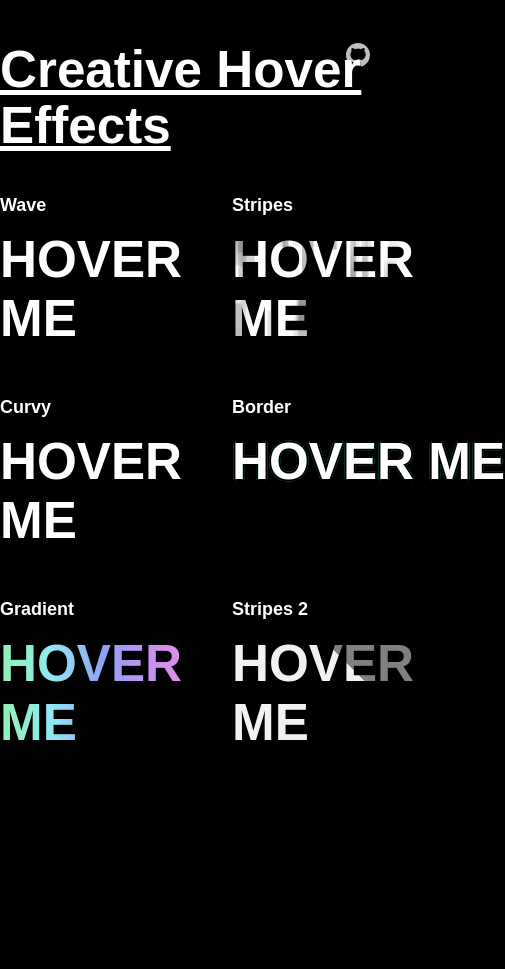
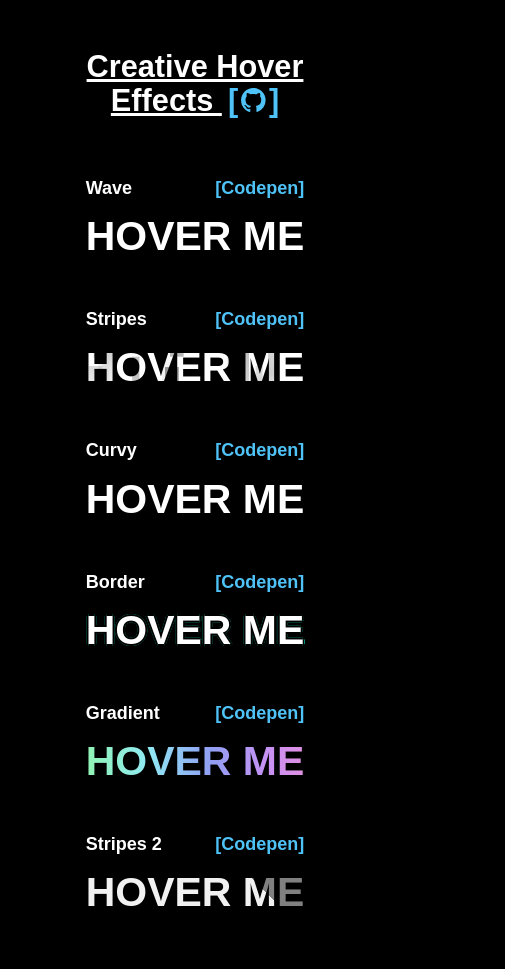
Before and after one commit to wwebdev/hover-effect-ideas, a website: page src/index.html in a window 390 px wide. Shown: the whole page, 505 px wide, since content can reach past the window. Before the commit the page ends 844 px from the top, so only its background shows below. Drawn offline with nearby package versions, Linux system fonts and the light colour scheme; files that its build step writes are made by us from their sources.

Commit message:
add some general styling

```diff
--- a/src/index.html
+++ b/src/index.html
@@ -8,45 +8,65 @@
   </head>
 
   <body>
-    <a href="https://github.com/wwebdev/hover-effect-ideas" target="_blank" rel="noopener" class="github-link">
-      <span>Github</span>
-      <svg xmlns="http://www.w3.org/2000/svg" width="24" height="24" viewBox="0 0 16 16"><path fillRule="evenodd" d="M8 0C3.58 0 0 3.58 0 8c0 3.54 2.29 6.53 5.47 7.59.4.07.55-.17.55-.38 0-.19-.01-.82-.01-1.49-2.01.37-2.53-.49-2.69-.94-.09-.23-.48-.94-.82-1.13-.28-.15-.68-.52-.01-.53.63-.01 1.08.58 1.23.82.72 1.21 1.87.87 2.33.66.07-.52.28-.87.51-1.07-1.78-.2-3.64-.89-3.64-3.95 0-.87.31-1.59.82-2.15-.08-.2-.36-1.02.08-2.12 0 0 .67-.21 2.2.82.64-.18 1.32-.27 2-.27.68 0 1.36.09 2 .27 1.53-1.04 2.2-.82 2.2-.82.44 1.1.16 1.92.08 2.12.51.56.82 1.27.82 2.15 0 3.07-1.87 3.75-3.65 3.95.29.25.54.73.54 1.48 0 1.07-.01 1.93-.01 2.2 0 .21.15.46.55.38A8.013 8.013 0 0016 8c0-4.42-3.58-8-8-8z"></path></svg>
-    </a>
     <div class="center full-sized">
-      <h1>Creative Hover Effects</h1>
+      <h1>
+        Creative Hover Effects
+
+        <a href="https://github.com/wwebdev/hover-effect-ideas" target="_blank" rel="noopener" class="github-link">
+          [<span>Github</span><svg xmlns="http://www.w3.org/2000/svg" width="24" height="24" viewBox="0 0 16 16"><path fillRule="evenodd" d="M8 0C3.58 0 0 3.58 0 8c0 3.54 2.29 6.53 5.47 7.59.4.07.55-.17.55-.38 0-.19-.01-.82-.01-1.49-2.01.37-2.53-.49-2.69-.94-.09-.23-.48-.94-.82-1.13-.28-.15-.68-.52-.01-.53.63-.01 1.08.58 1.23.82.72 1.21 1.87.87 2.33.66.07-.52.28-.87.51-1.07-1.78-.2-3.64-.89-3.64-3.95 0-.87.31-1.59.82-2.15-.08-.2-.36-1.02.08-2.12 0 0 .67-.21 2.2.82.64-.18 1.32-.27 2-.27.68 0 1.36.09 2 .27 1.53-1.04 2.2-.82 2.2-.82.44 1.1.16 1.92.08 2.12.51.56.82 1.27.82 2.15 0 3.07-1.87 3.75-3.65 3.95.29.25.54.73.54 1.48 0 1.07-.01 1.93-.01 2.2 0 .21.15.46.55.38A8.013 8.013 0 0016 8c0-4.42-3.58-8-8-8z"></path></svg>]
+        </a>
+      </h1>
 
       <section class="demos">
         <div class="demo">
-          <h2>Wave</h2>
+          <h2>
+            Wave
+            <a href="#todo">[Codepen]</a>
+          </h2>
           <a href="#" class="wave">HOVER ME</a>
         </div>
 
         <div class="demo">
-          <h2>Stripes</h2>
+          <h2>
+            Stripes
+            <a href="#todo">[Codepen]</a>
+          </h2>
           <a href="#" class="stripes">HOVER ME</a>
         </div>
       </section>
 
       <section class="demos">
         <div class="demo">
-          <h2>Curvy</h2>
+          <h2>
+            Curvy
+            <a href="#todo">[Codepen]</a>
+          </h2>
           <a href="#" class="curvy">HOVER ME</a>
         </div>
 
         <div class="demo">
-          <h2>Border</h2>
+          <h2>
+            Border
+            <a href="#todo">[Codepen]</a>
+          </h2>
           <a href="#" class="text-border">HOVER ME</a>
         </div>
       </section>
 
       <section class="demos">
         <div class="demo">
-          <h2>Gradient</h2>
+          <h2>
+            Gradient
+            <a href="#todo">[Codepen]</a>
+          </h2>
           <a href="#" class="gradient">HOVER ME</a>
         </div>
 
         <div class="demo">
-          <h2>Stripes 2</h2>
+          <h2>
+            Stripes 2
+            <a href="#todo">[Codepen]</a>
+          </h2>
           <a href="#" class="stripes2">HOVER ME</a>
         </div>
       </section>
--- a/src/scss/_global.scss
+++ b/src/scss/_global.scss
@@ -37,11 +37,39 @@ h2 {
 
 h1 {
     text-decoration: underline;
+
+    @media (max-width: 800px) {
+        font-size: 1.5em;
+        margin-bottom: 2em;
+    }
+
+    @media (max-width: 768px) {
+        text-align: center;
+    }
+
+    @media (max-width: 600px) {
+        font-size: 1.2em;
+    }
+}
+
+h2, h2 a {
+    font-weight: light;
+    font-size: 18px;
 }
 
 h2 {
-    font-weight: light;
-    font-size: 18px;
+    display: inline-flex;
+    justify-content: space-between;
+}
+
+h2 a {
+    color: $linkColor;
+    text-decoration: none;
+
+    &:hover {
+        color: $linkHoverColor;
+        text-decoration: underline;
+    }
 }
 
 .center {
@@ -49,8 +77,9 @@ h2 {
     flex-direction: column;
     align-items: space-between;
     justify-content: center;
-    max-width: 1024px;
+    max-width: 900px;
     margin: 0 auto;
+    padding: 50px;
 }
 
 a {
@@ -58,6 +87,10 @@ a {
     font-size: $fontSize;
     font-weight: bold;
     text-decoration: none;
+
+    @media (max-width: 600px) {
+        font-size: $fontSizeSmall;
+    }
 }
 
 .demos {
@@ -72,11 +105,24 @@ a {
             margin-right: 0;
         }
     }
+
+    @media (max-width: 768px) {
+        display: flex;
+        flex-direction: column;
+        align-items: center;;
+        margin-bottom: 0;
+        > * { margin-right: 0; }
+    }
 }
 
 .demo {
     display: flex;
     flex-direction: column;
+
+    @media (max-width: 768px) {
+        margin-bottom: 50px;
+        max-width: 275px;
+    }
 }
 
 .full-sized {
@@ -86,17 +132,22 @@ a {
 }
 
 .github-link {
-    position: absolute;
-    right: 20px;
-    top: 20px;
+    font-size: 1em;
+    color: $linkColor;
+    text-decoration: none;
+    display: inline-flex;
+    align-items: center;
+    margin-left: 0.2em;
+
+    &:hover {
+        color: $linkHoverColor;
+        svg { fill: $linkHoverColor; }
+    }
 
     svg {
-        fill: rgba(255,255,255,0.75);
-        width: auto;
-
-        &:hover {
-            fill: #fff;
-        }
+        fill: $linkColor;
+        width: 1em;
+        height: 0.8em;
     }
 
     span {
--- a/src/scss/_variables.scss
+++ b/src/scss/_variables.scss
@@ -1,9 +1,9 @@
 $fontSize: 2em;
+$fontSizeSmall: 1.6em;
 
 // Colors
 $defaultFont: #fff;
-$subtleBg: rgb(44, 62, 80);
 $grey: #90a4ae;
 $greenBlue: rgb(0, 198, 167);
-$blue: rgb(0, 77, 146);
-$gradient: linear-gradient(57deg, $greenBlue 0%, $blue 100%);
+$linkColor: #4fc3f7;
+$linkHoverColor: #03a9f4;
```
